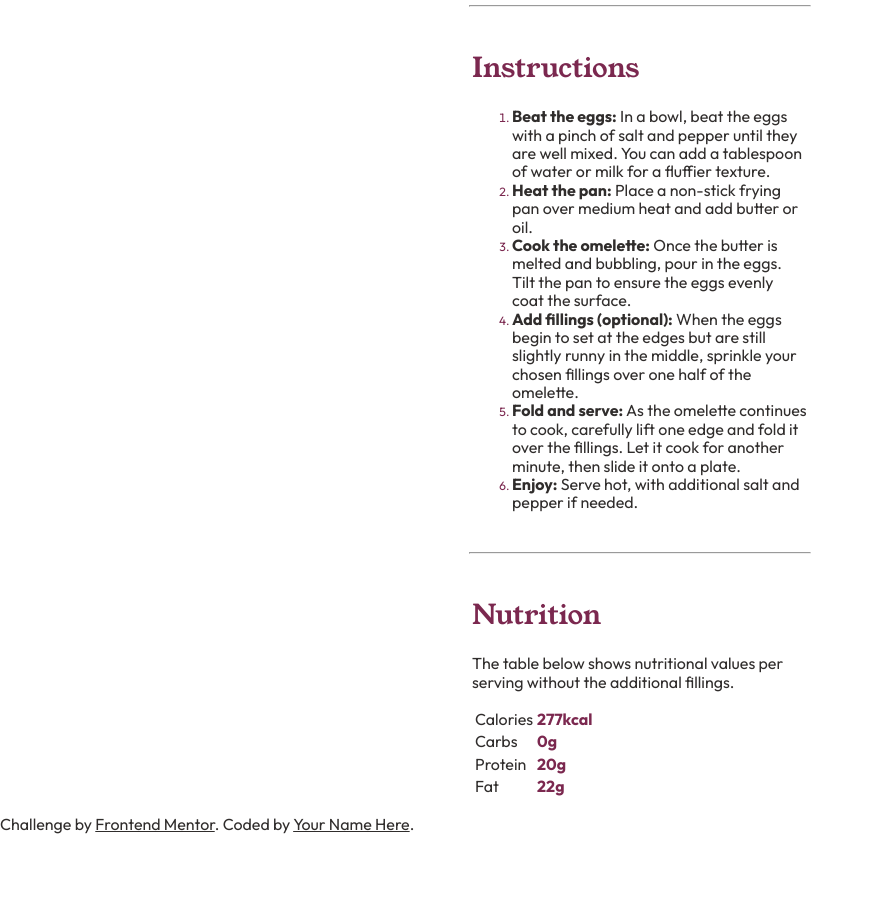
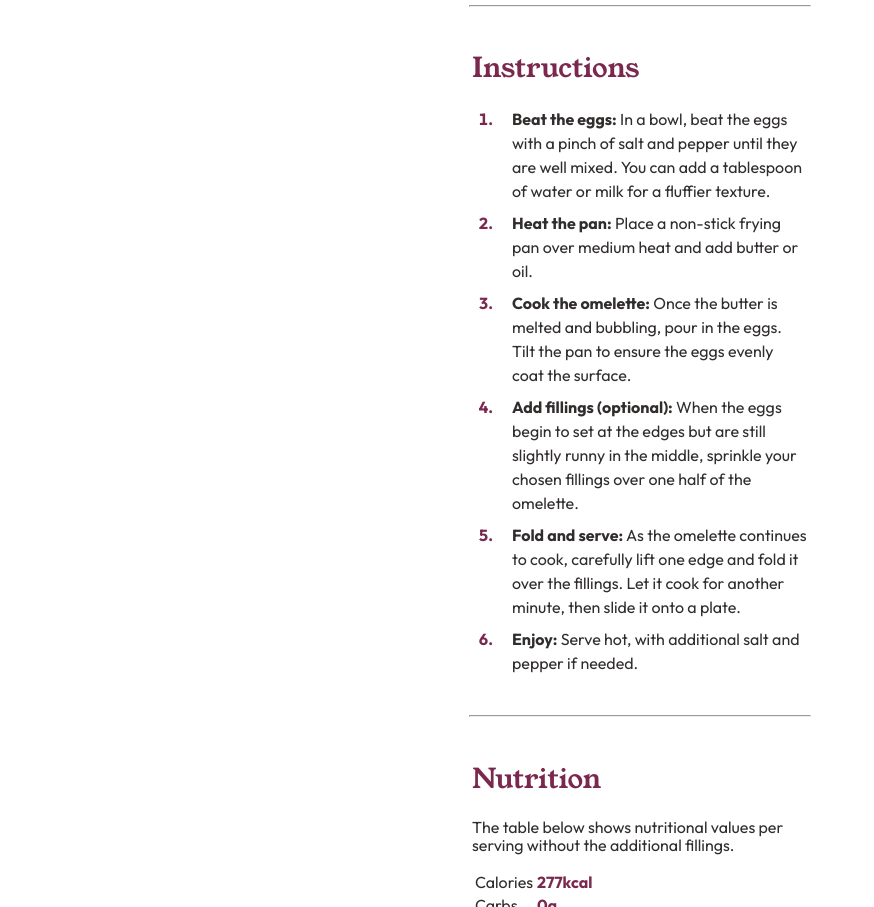
Before and after one commit to JDPWeb/resipe-page-main-solution, a plain HTML site: page index.html in a window 1280 px wide. Shown: the part 1027-1934 px from the top of the page, without its empty margins (0-874 px from the left). Before the commit the page ends 1861 px from the top, so only its background shows below. Drawn offline with Linux system fonts and the light colour scheme.

Commit message:
update html classes, added tableDesc, nutritionTable

```diff
--- a/css/styles.css
+++ b/css/styles.css
@@ -91,5 +91,17 @@ li::marker {
 }
 
 .steps {
+  margin-left: -1rem;
+}
 
+.steps li {
+  padding-left: 1rem;
+  line-height: 1.5;
+  margin-bottom: .5rem;
 }
+
+.steps li::marker {
+  color: var(--rose800);
+  font-size: 1rem;
+  font-weight: bold;
+}
--- a/index.html
+++ b/index.html
@@ -97,11 +97,11 @@
 
         <section>
           <h2 class="sectionTitle">Nutrition</h2>
-          <p>
+          <p class="tableDesc">
             The table below shows nutritional values per serving without the
             additional fillings.
           </p>
-          <table>
+          <table class="nutritionTable">
             <tr>
               <td>Calories</td>
               <td class="bold rose9">277kcal</td>
```
